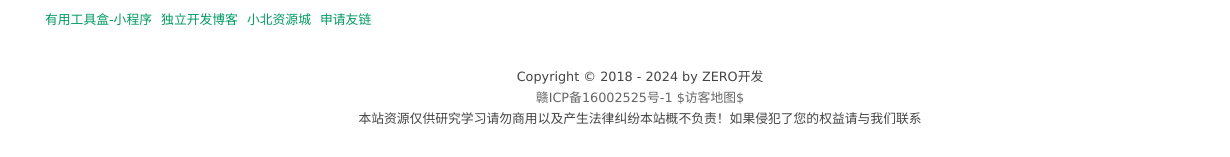
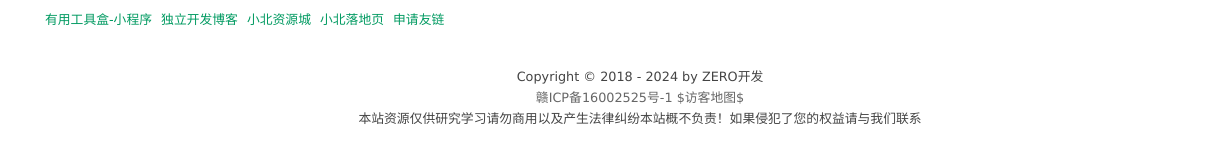
Before and after one commit to z11r00/wtools, a plain HTML site: page index.html in a window 1280 px wide. Shown: the part 741-898 px from the top of the page, 0-1230 px from the left. Drawn offline with Linux system fonts and the light colour scheme.

Commit message:
add: 落地页链接添加

```diff
--- a/index.html
+++ b/index.html
@@ -511,6 +511,7 @@
                         <a target="_blank" rel="noopener noreferrer" class="js-track" href="https://oscimg.oschina.net/oscnet/up-d8dbe919b0ecb354f207e8e6216f1dc23a5.jpg" title="有用工具盒">有用工具盒-小程序</a>
                         <a target="_blank" rel="noopener noreferrer" class="js-track" href="https://www.zerofc.cn/" title="ZERO开发">独立开发博客</a>
                         <a target="_blank" rel="noopener noreferrer" class="js-track" href="https://www.zerofc.cn/mall/" title="源码教程下载">小北资源城</a>
+						<a target="_blank" rel="noopener noreferrer" class="js-track" href="https://www.zerofc.cn/market/" title="源码教程下载">小北落地页</a>
                         <a target="_blank" rel="noopener noreferrer" class="js-track" href="https://www.zerofc.cn/link/" title="友链申请">申请友链</a>
                     </p>
                 </div>
```
